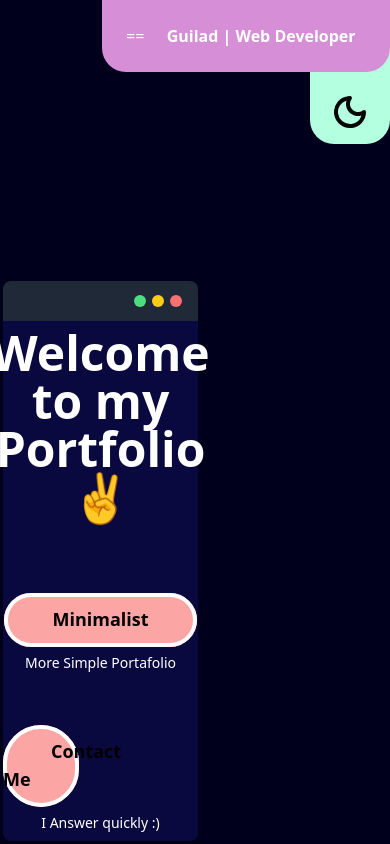
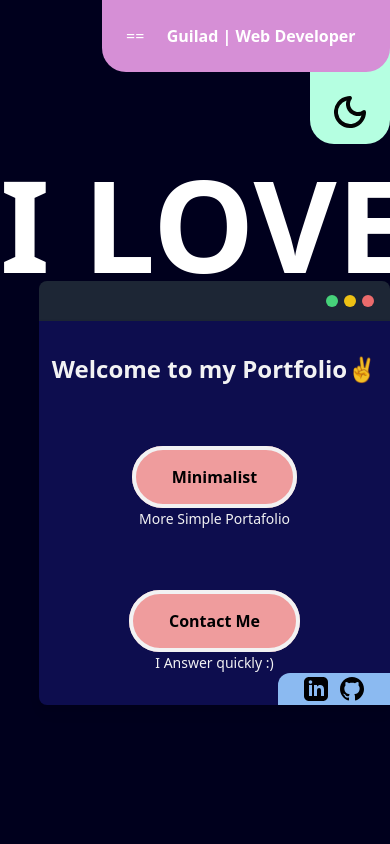
Before and after one commit to Ainsdev/My-Portafolio, a Next.js app: page / in a window 390 px wide. Shown: the top 844 px of the page. Built offline with nearby package versions, Linux system fonts and the light colour scheme.

Commit message:
mobile-first

```diff
--- a/layout/components/HomeButtons.tsx
+++ b/layout/components/HomeButtons.tsx
@@ -12,10 +12,10 @@
     const style = 'rounded-full absolute inset-0 w-full h-full transition duration-300 ease-out transform  bg-red-300 group-hover:-translate-x-2 group-hover:-translate-y-2' + ' ' + color;
     return (
         <div className='relative'>
-            <a href={link} className="relative px-12 py-4 font-bold text-black group">
+            <a href={link} className="relative sm:px-16 py-5 font-bold text-black group px-10">
                 <span className={style}></span>
                 <span className="absolute inset-0 w-full h-full border-4 border-white rounded-full"></span>
-                <span className="relative font-bold text-lg">{title}</span>
+                <span className="relative font-bold sm:text-lg text-md">{title}</span>
             </a>
             <p className='pt-5 text-center font-extralight text-sm'>
                 {description}
--- a/layout/components/NavBar.tsx
+++ b/layout/components/NavBar.tsx
@@ -1,6 +1,6 @@
 const NavBar = () => {
     return (
-        <nav className='sticky top-0 right-0 z-10 w-full h-full'>
+        <nav className='sticky top-0 right-0 z-50 w-full h-full'>
             <div className='bg-primary absolute right-0 z-40 p-6 w-72 rounded-b-3xl text-center flex gap-3'>
                 <p>==</p>
                 <h1 className='font-semibold w-full'>Guilad | Web Developer</h1>
--- a/layout/components/WindowTab.tsx
+++ b/layout/components/WindowTab.tsx
@@ -1,12 +1,24 @@
+import HomeButton from './HomeButtons';
 const WindowTab = () => {
     return (
-        <div className="w-1/2 transition-colors ease-linear shadow-md absolute top-1/3 right-48">
-            <div className="w-full h-12 rounded-t-lg  bg-gray-600 flex justify-end items-center space-x-1.5 px-4">
+        <div className="sm:w-[60%] absolute top-1/3 sm:right-16 opacity-95 hover:opacity-100
+        w-[90%] right-0">
+            <div className="w-full h-10 rounded-t-lg  bg-gray-800 flex justify-end items-center space-x-1.5 px-4">
                 <span className="w-3 h-3 border-2 border-transparent dark:border-green-400 rounded-full bg-green-400 dark:bg-transparent"></span>
                 <span className="w-3 h-3 border-2 border-transparent dark:border-yellow-400 rounded-full bg-yellow-400 dark:bg-transparent"></span>
                 <span className="w-3 h-3 border-2 border-transparent dark:border-red-400 rounded-full bg-red-400 dark:bg-transparent "></span>
             </div>
-            <div className="bg-base-2 dark:bg-gray-700 border-t-0 w-full h-1/2 rounded-b-lg"></div>
+            <div className="bg-base-2  backdrop-blur-lg drop-shadow-lg border-t-0 sm:h-[520px] h-96 rounded-b-lg flex justify-center items-center flex-col gap-20 relative">
+                <div>
+                    <h1 className='sm:text-5xl font-bold text-center sm:pb-5 text-2xl'>Welcome to my Portfolio✌️</h1>
+                </div>
+                <HomeButton title='Minimalist' link='/' description='More Simple Portafolio' color='bg-accent' />
+                <HomeButton title='Contact Me' link='/' description='I Answer quickly :)' color='bg-primary' />
+                <div className='absolute bottom-0 right-0 w-28 h-8 bg-blue-300 rounded-tl-xl flex justify-center items-center gap-3 '>
+                    <svg xmlns="http://www.w3.org/2000/svg" width="24" height="24" viewBox="0 0 24 24"><path d="M19 0h-14c-2.761 0-5 2.239-5 5v14c0 2.761 2.239 5 5 5h14c2.762 0 5-2.239 5-5v-14c0-2.761-2.238-5-5-5zm-11 19h-3v-11h3v11zm-1.5-12.268c-.966 0-1.75-.79-1.75-1.764s.784-1.764 1.75-1.764 1.75.79 1.75 1.764-.783 1.764-1.75 1.764zm13.5 12.268h-3v-5.604c0-3.368-4-3.113-4 0v5.604h-3v-11h3v1.765c1.396-2.586 7-2.777 7 2.476v6.759z" /></svg>
+                    <svg xmlns="http://www.w3.org/2000/svg" width="24" height="24" viewBox="0 0 24 24"><path d="M12 0c-6.626 0-12 5.373-12 12 0 5.302 3.438 9.8 8.207 11.387.599.111.793-.261.793-.577v-2.234c-3.338.726-4.033-1.416-4.033-1.416-.546-1.387-1.333-1.756-1.333-1.756-1.089-.745.083-.729.083-.729 1.205.084 1.839 1.237 1.839 1.237 1.07 1.834 2.807 1.304 3.492.997.107-.775.418-1.305.762-1.604-2.665-.305-5.467-1.334-5.467-5.931 0-1.311.469-2.381 1.236-3.221-.124-.303-.535-1.524.117-3.176 0 0 1.008-.322 3.301 1.23.957-.266 1.983-.399 3.003-.404 1.02.005 2.047.138 3.006.404 2.291-1.552 3.297-1.23 3.297-1.23.653 1.653.242 2.874.118 3.176.77.84 1.235 1.911 1.235 3.221 0 4.609-2.807 5.624-5.479 5.921.43.372.823 1.102.823 2.222v3.293c0 .319.192.694.801.576 4.765-1.589 8.199-6.086 8.199-11.386 0-6.627-5.373-12-12-12z" /></svg>
+                </div>
+            </div>
         </div>
     );
 };
--- a/package.json
+++ b/package.json
@@ -9,6 +9,7 @@
     "lint": "next lint"
   },
   "dependencies": {
+    "framer-motion": "^7.5.3",
     "next": "12.3.1",
     "react": "18.2.0",
     "react-dom": "18.2.0"
--- a/pages/index.tsx
+++ b/pages/index.tsx
@@ -1,27 +1,33 @@
+import { motion, useScroll } from 'framer-motion'
 import type { NextPage } from 'next'
-import Head from 'next/head'
+import { useEffect, useState } from 'react'
 import HomeButton from '../layout/components/HomeButtons'
-import WindowTab from '../layout/components/windowTab'
+import WindowTab from '../layout/components/WindowTab'
 import HomeLayout from '../layout/layouts/HomeLayout'
 
 const Home: NextPage = () => {
+  const { scrollY } = useScroll();
+  const [scroll, setscroll] = useState<number>(0);
+
+  useEffect(() => {
+    return scrollY.onChange((latest) => {
+      setscroll(latest)
+    })
+  }, [scrollY])
+
   return (
     <HomeLayout >
       <main className='w-screen h-screen'>
-        <div className="w-1/2 shadow-md absolute top-1/3 right-48 ">
-          <div className="w-full h-10 rounded-t-lg  bg-gray-800 flex justify-end items-center space-x-1.5 px-4">
-            <span className="w-3 h-3 border-2 border-transparent dark:border-green-400 rounded-full bg-green-400 dark:bg-transparent"></span>
-            <span className="w-3 h-3 border-2 border-transparent dark:border-yellow-400 rounded-full bg-yellow-400 dark:bg-transparent"></span>
-            <span className="w-3 h-3 border-2 border-transparent dark:border-red-400 rounded-full bg-red-400 dark:bg-transparent "></span>
+        <section className='w-screen'>
+          <div className='absolute top-40 flex w-screen overflow-hidden'>
+            <motion.h1
+              initial="hidden"
+              animate={{ x: scroll * -6, opacity: 1 }}
+              className='text-9xl md:text-[250px] 2xl:text-[350px] font-bold whitespace-nowrap sm:hidden'>I LOVE BUILD THINGS</motion.h1>
           </div>
-          <div className="bg-base-2 bg-opacity-70 backdrop-blur-lg drop-shadow-lg border-t-0 h-[520px] rounded-b-lg flex justify-center items-center flex-col gap-16 relative">
-            <div>
-              <h1 className='text-5xl font-bold text-center pb-5'>Welcome to my Portfolio✌️</h1>
-            </div>
-            <HomeButton title='Minimalist' link='/' description='More Simple Portafolio' color='bg-accent'/>
-            <HomeButton title='Contact Me' link='/' description='I Answer quickly :)' color='bg-primary'/>
-          </div>
-        </div>
+            <WindowTab />
+          {/* <div className='px-20 '><h1 className='text-[250px] font-bold whitespace-nowrap tracking-wide'>THINGS</h1></div> */}
+        </section>
       </main>
       <main className='w-screen h-screen'>
         <div className="w-1/2 transition-colors ease-linear shadow-md absolute ">
```
Also changed, not shown: 2 other files (tests, documents, lock files or other folders).
